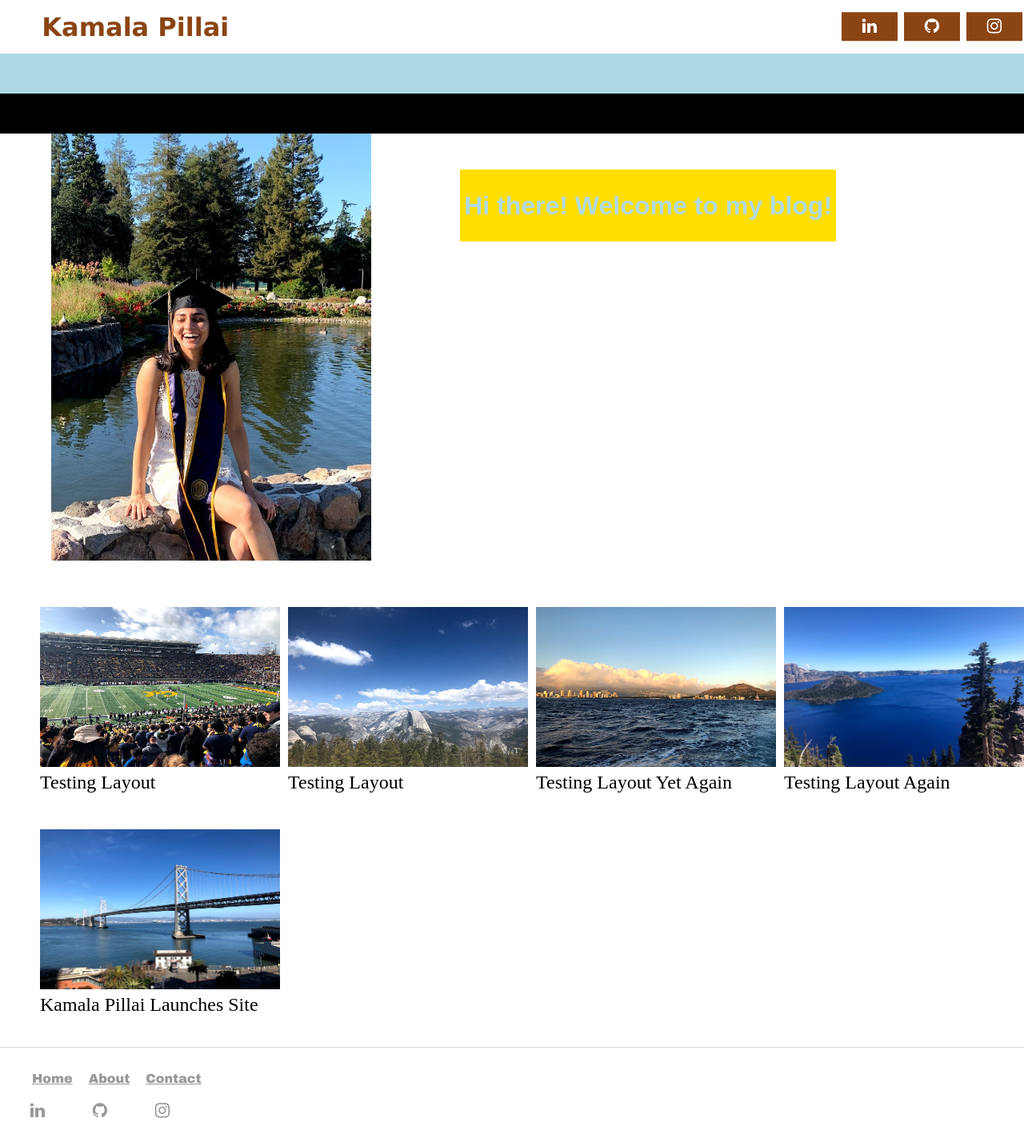
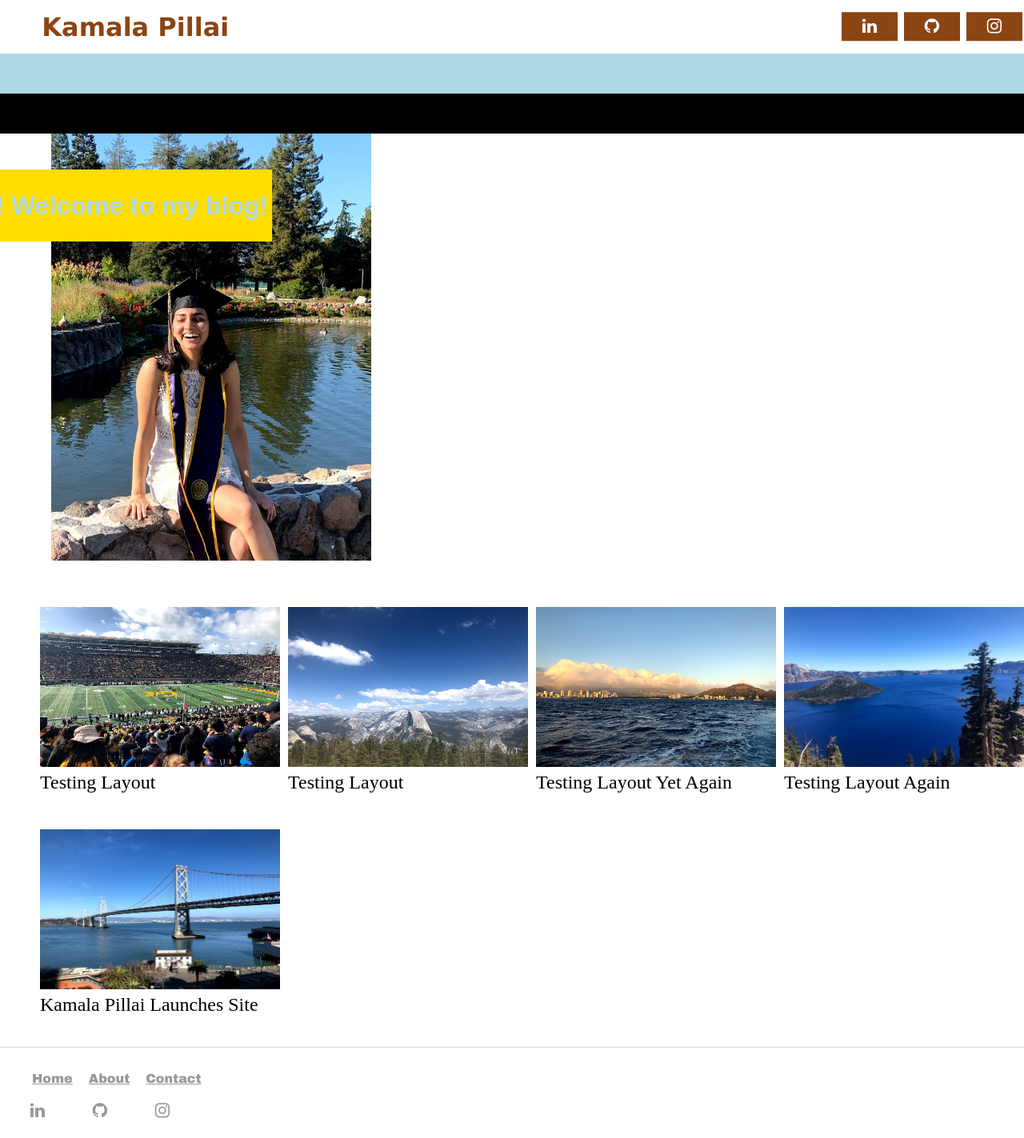
Before and after one commit to kpill/kpill.github.io, a Jekyll site: the page built from index.html, in a window 1280 px wide. Shown: the whole page at 80% size. Built offline with Jekyll 4.4.1, drawn with Linux system fonts in a browser that asks for light colours.

Commit message:
Update main.css

```diff
--- a/css/main.css
+++ b/css/main.css
@@ -228,7 +228,7 @@ html, body {
 		background-color: rgb(255, 221, 0);
 		padding: 5px;
 		float: right;
-		transform: translate(-50%, 50%);
+		transform: translate(-200%, 50%);
 	}
 
 	h1.welcome-text {
@@ -236,6 +236,18 @@ html, body {
 		font-size: 2em;
 		color: lightblue;
 	}
+
+	.blue-text-box {
+		background-color: blue;
+		padding: 5px;
+		float: right;
+	}
+
+	h2.about-text {
+		font-family: Arial, Helvetica, sans-serif;
+		color: saddleBrown;
+	}
+
 
 /*blog post list*/
 	ul.posts {
```
